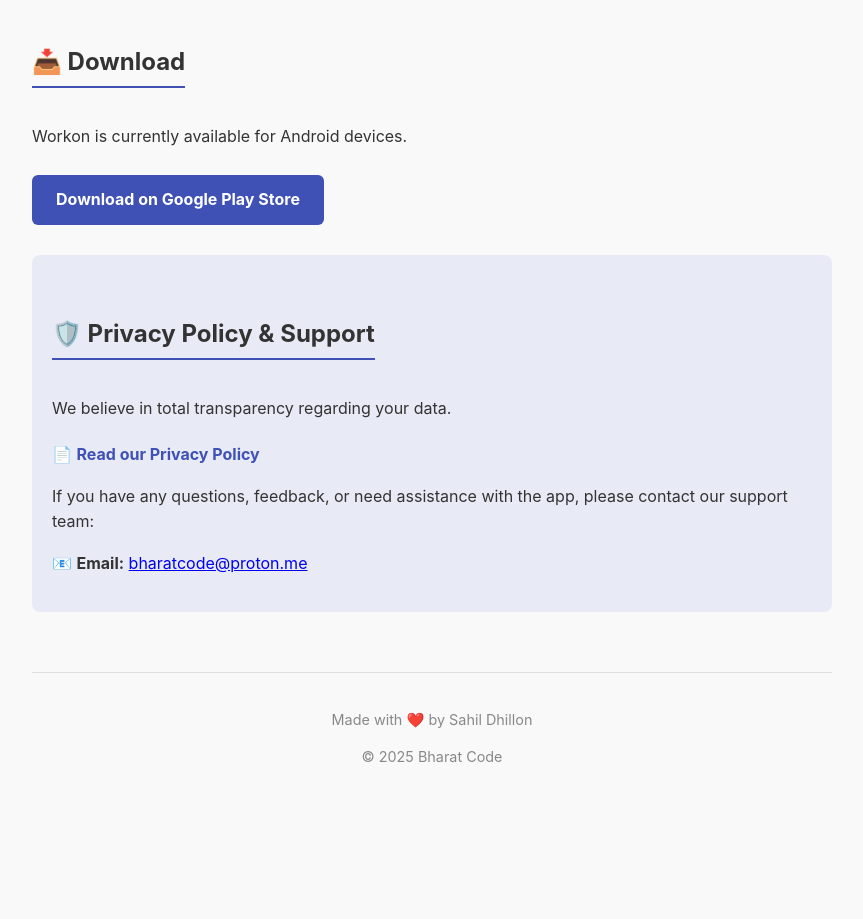
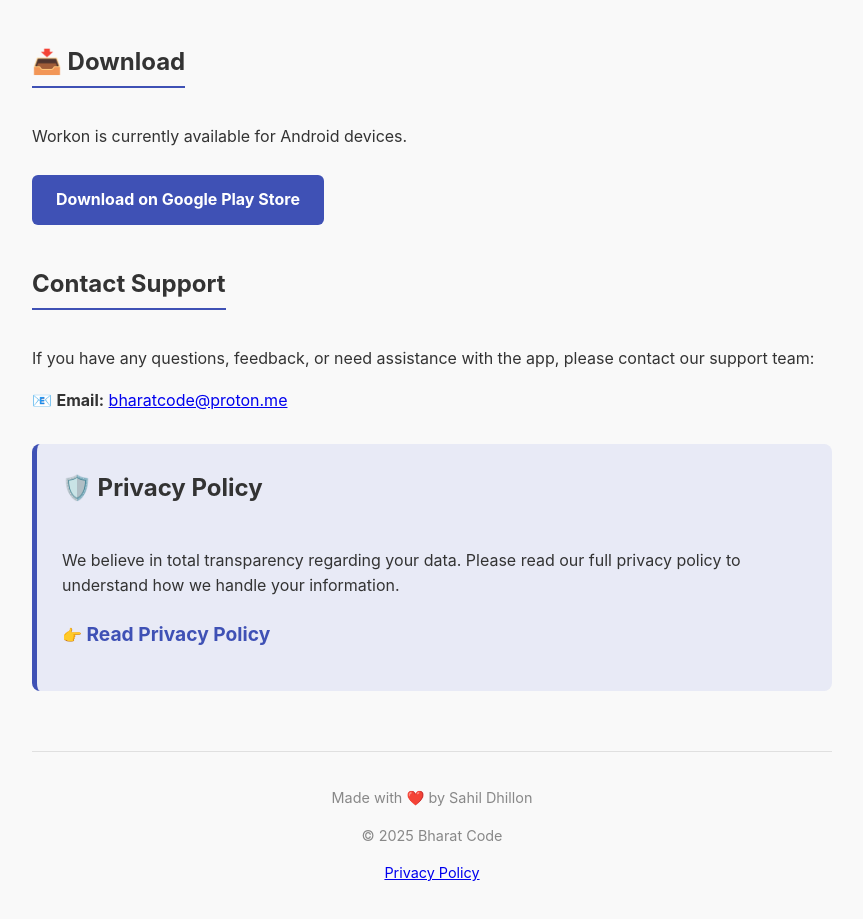
Before and after one commit to dhillonsahil/workonapp, a plain HTML site: page index.html in a window 1280 px wide. Shown: the part 1698-2617 px from the top of the page, without its empty margins (208-1071 px from the left). Before the commit the page ends 2521 px from the top, so only its background shows below. Drawn offline with Linux system fonts and the light colour scheme.

Commit message:
Refactor index.html for verification and privacy section
Updated Google verification meta tag and moved privacy section to the bottom. Adjusted padding in the privacy section and updated the privacy policy link.

```diff
--- a/index.html
+++ b/index.html
@@ -5,8 +5,8 @@
     <meta name="viewport" content="width=device-width, initial-scale=1.0">
     <title>Workon – Daily Work Tracker</title>
 
-    <!-- 👇 PASTE YOUR GOOGLE VERIFICATION CODE HERE IF NEEDED -->
-<meta name="google-site-verification" content="pxIMQcVfCpjE40f2FoP44vo0n20jnl44bq3nuurDVyQ" />
+    <!-- Google Verification Meta Tag (Optional if you used the file upload method) -->
+    <!-- <meta name="google-site-verification" content="YOUR_CODE_HERE" /> -->
 
     <style>
         :root {
@@ -122,9 +122,10 @@
         /* Section specific styles */
         .privacy-section {
             background: #e8eaf6;
-            padding: 20px;
+            padding: 25px;
             border-radius: 8px;
             margin-top: 30px;
+            border-left: 5px solid var(--primary-color);
         }
     </style>
 </head>
@@ -183,21 +184,26 @@
         </a>
     </section>
 
+    <section>
+        <h2>Contact Support</h2>
+        <p>If you have any questions, feedback, or need assistance with the app, please contact our support team:</p>
+        <p>📧 <strong>Email:</strong> <a href="mailto:bharatcode@proton.me">bharatcode@proton.me</a></p>
+    </section>
+
+    <!-- 👇 PRIVACY SECTION MOVED TO BOTTOM -->
     <section class="privacy-section">
-        <h2>🛡️ Privacy Policy & Support</h2>
-        <p>We believe in total transparency regarding your data.</p>
+        <h2 style="margin-top:0; border:none;">🛡️ Privacy Policy</h2>
+        <p>We believe in total transparency regarding your data. Please read our full privacy policy to understand how we handle your information.</p>
 
         <div class="link-list">
-            <p>📄 <a href="https://sites.google.com/view/workon-privacy-policy" target="_blank">Read our Privacy Policy</a></p>
+            <p>👉 <a href="https://dhillonsahil.github.io/workonapp/privacy-policy.html" style="font-size: 1.2rem;">Read Privacy Policy</a></p>
         </div>
-
-        <p>If you have any questions, feedback, or need assistance with the app, please contact our support team:</p>
-        <p>📧 <strong>Email:</strong> <a href="mailto:bharatcode@proton.me">bharatcode@proton.me</a></p>
     </section>
 
     <footer>
         <p>Made with ❤️ by Sahil Dhillon</p>
         <p>&copy; 2025 Bharat Code</p>
+        <p><a href="privacy.html">Privacy Policy</a></p>
     </footer>
 
 </div>
```
